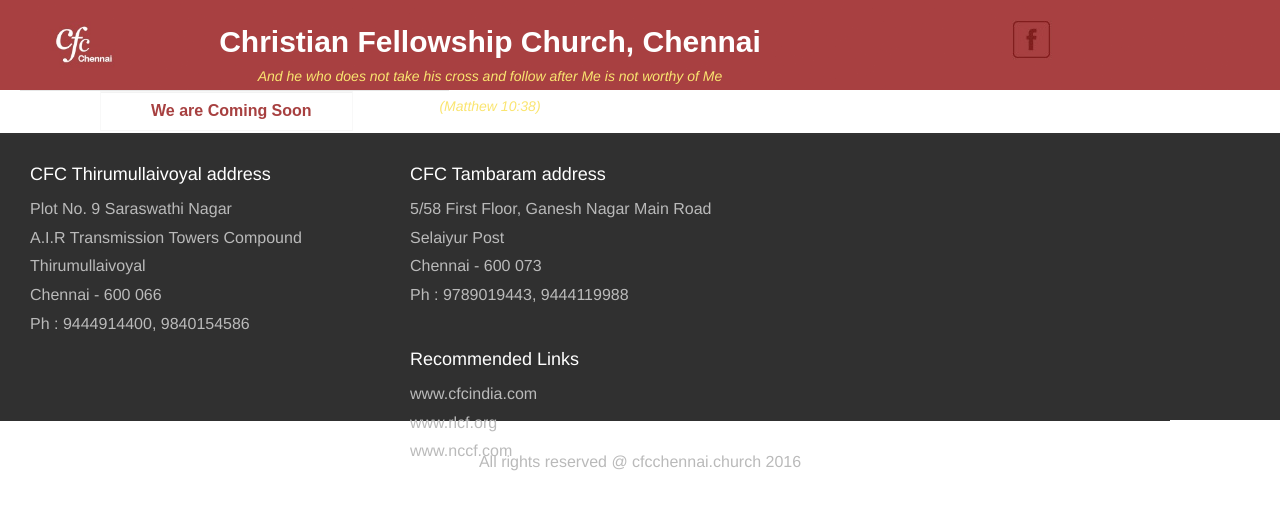
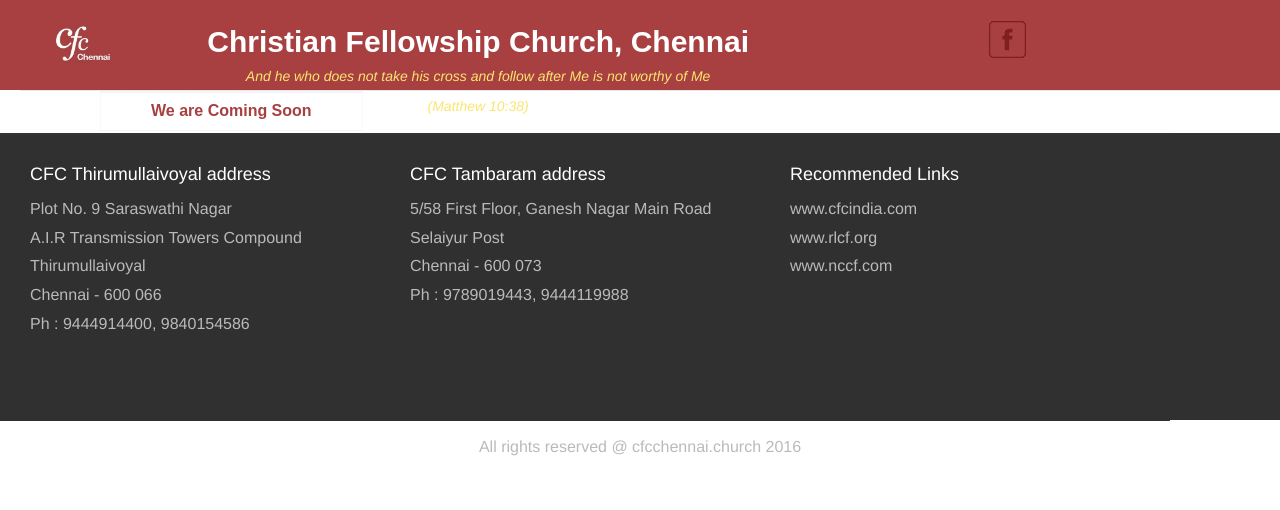
Before and after one commit to webttp/cfcchennai, a PHP site: page /index.html in a window 1280 px wide; the page is wider, and only the part inside the window is pictured. Shown: the top 510 px of that part. Run offline with PHP 8.4, Linux system fonts and the light colour scheme; some libraries are stand-ins or nearby versions.

Commit message:
Update styles.css

```diff
--- a/css/styles.css
+++ b/css/styles.css
@@ -30,6 +30,8 @@ ul li{
 a:hover {
 	cursor: pointer;
 }
+
+
 .main-content-container, .footer-container{
 	margin-left: 20px;
 }
@@ -171,7 +173,7 @@ a:hover {
   display: inline-block;
   font: Bold 16px Arial Rounded MT Bold,Helvetica Rounded,Arial,sans-serif;
   line-height: 28px;
-  padding: 5px 40px;
+  padding: 5px 50px;
   text-decoration: none;
 }
 #menu_items_bar ul {
@@ -341,6 +343,7 @@ border-top: 1px solid #e7e7e7;
 	font: normal 16px Arial;
 	color: #585d60;
 	margin-bottom: 10px;
+	clear: both;
 }
 .directions{
 	width: 180px;
@@ -439,7 +442,7 @@ footer{
 	line-height: 1.8;
 }
 .footer-section-2,.footer-section-3{
-	  margin: 10px 20px 0 0;
+	  margin-top: 10px;
     line-height: 1.8;
 }
 .footer-section-3 a {
@@ -449,7 +452,7 @@ footer{
 }
 .cfcc-bottom-footer{
   min-height: 30px;
-  padding-top: 30px;
+  padding-top: 15px;
   width: 100%;
   text-align: center;
   color: #bababa;
@@ -475,5 +478,12 @@ footer{
 @media (min-width:992px){
 	.footer-area{
      min-width: 1100px;
+    }
+
 }
+
+@media (min-width:700px) {
+ .menu-container, container, .container .row, .menu-nav-container {
+     width: 100% !important;
+    }
 }
```
